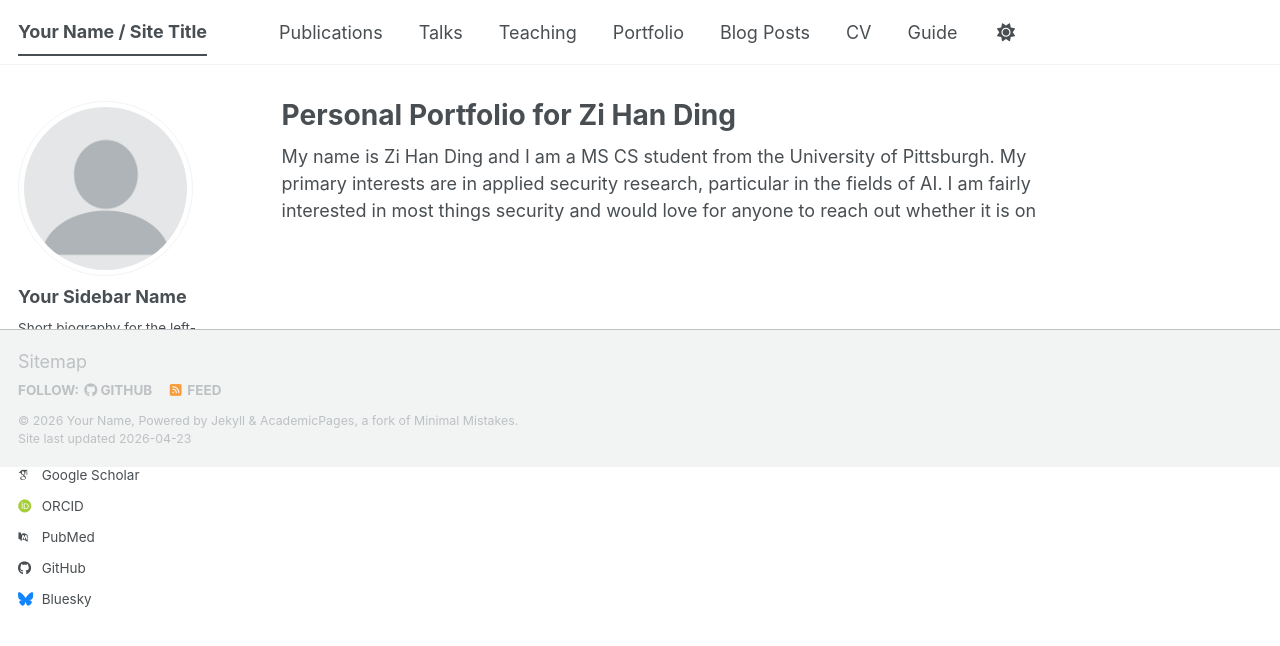
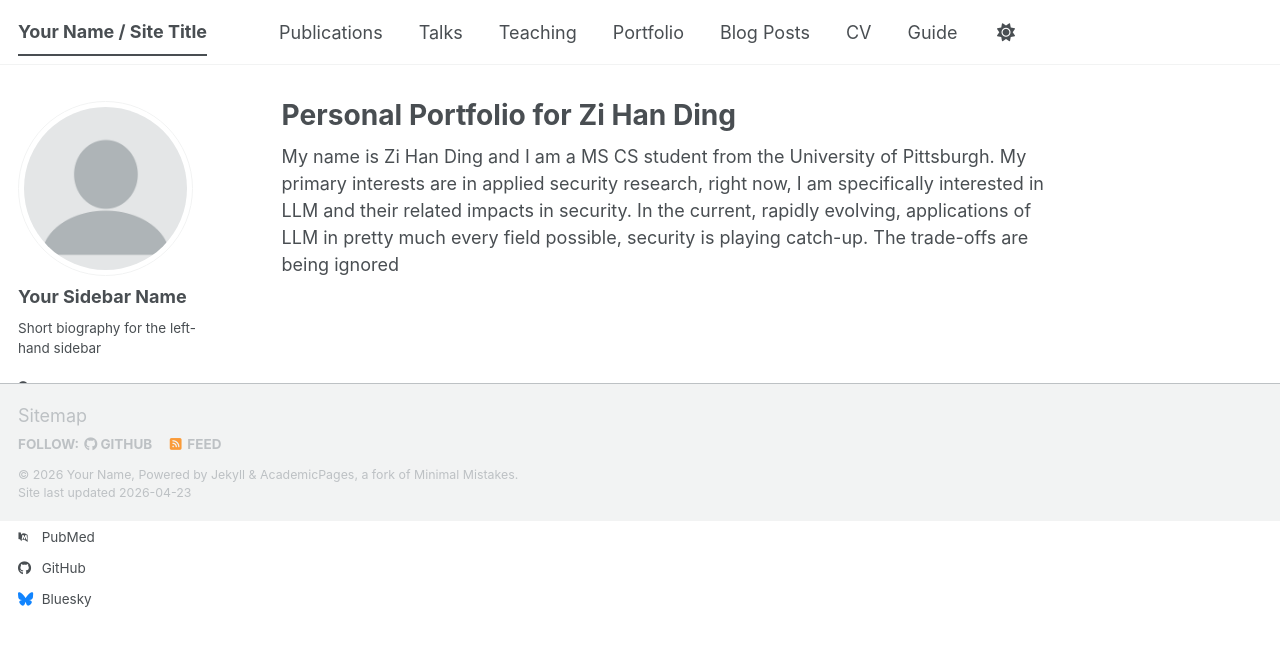
Before and after one commit to ziHanDing579/ziHanDing579.github.io, a Jekyll site: the page built from _pages/about.md, in a window 1280 px wide. Shown: the top 646 px of the page. Built offline with Jekyll 4.4.1, drawn with Linux system fonts in a browser that asks for light colours; some web fonts are replaced; a script bundle is joined from its source files by our own code; library files that are not in the unit come from our copies.

Commit message:
Edited markdown to include categories for rendering

```diff
--- a/_pages/about.md
+++ b/_pages/about.md
@@ -7,4 +7,4 @@
   - /about.html
 ---
 
-My name is Zi Han Ding and I am a MS CS student from the University of Pittsburgh. My primary interests are in applied security research, particular in the fields of AI. I am fairly interested in most things security and would love for anyone to reach out whether it is on
+My name is Zi Han Ding and I am a MS CS student from the University of Pittsburgh. My primary interests are in applied security research, right now, I am specifically interested in LLM and their related impacts in security. In the current, rapidly evolving, applications of LLM in pretty much every field possible, security is playing catch-up. The trade-offs are being ignored
```
Also changed, not shown: _publications/2025-01-01-DaMiT-SQL-Detecting-and-Mitigating-Text-to-SQL-Prompt-Injection-Attacks.md (+1 -0 lines).
